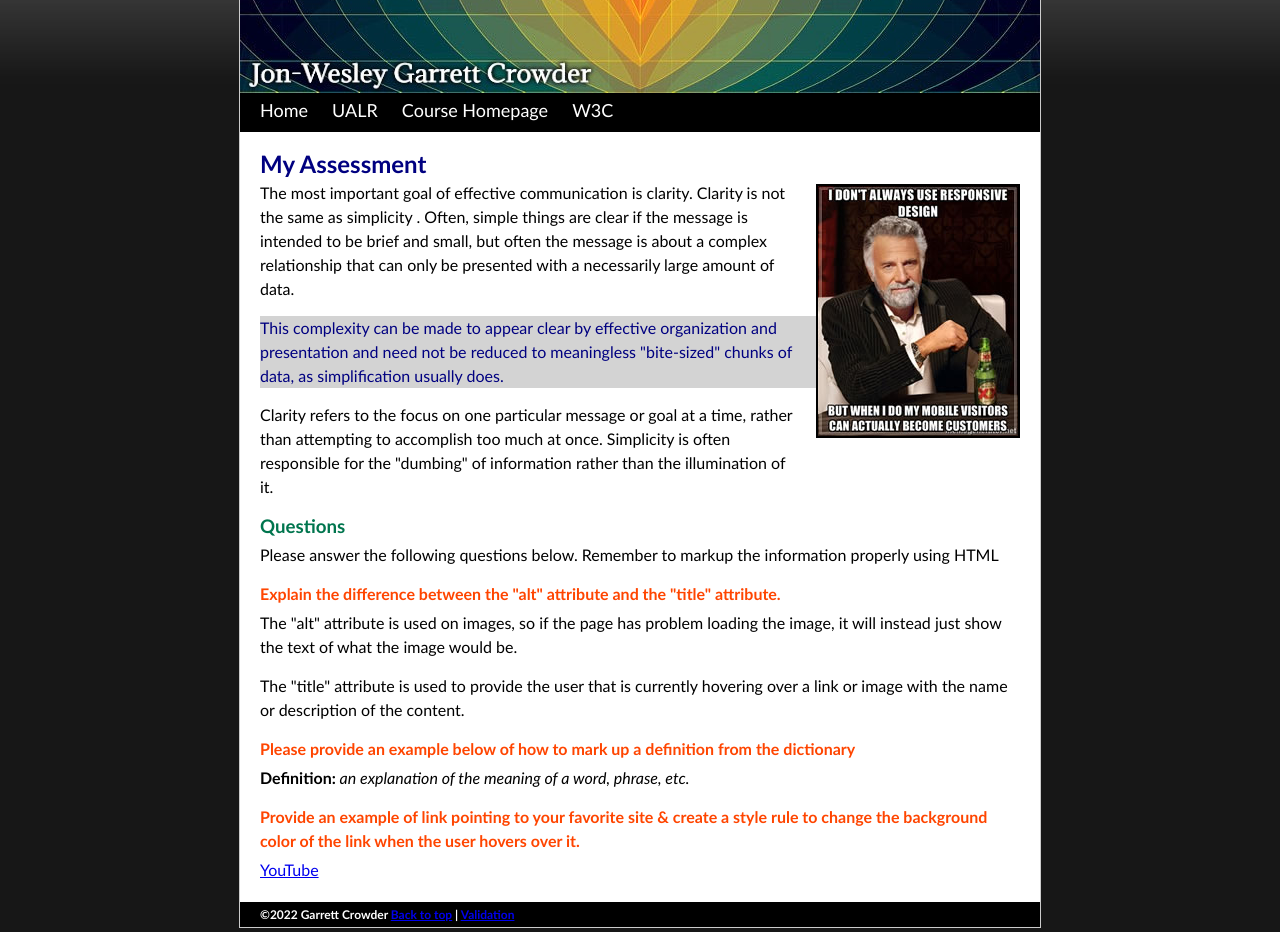
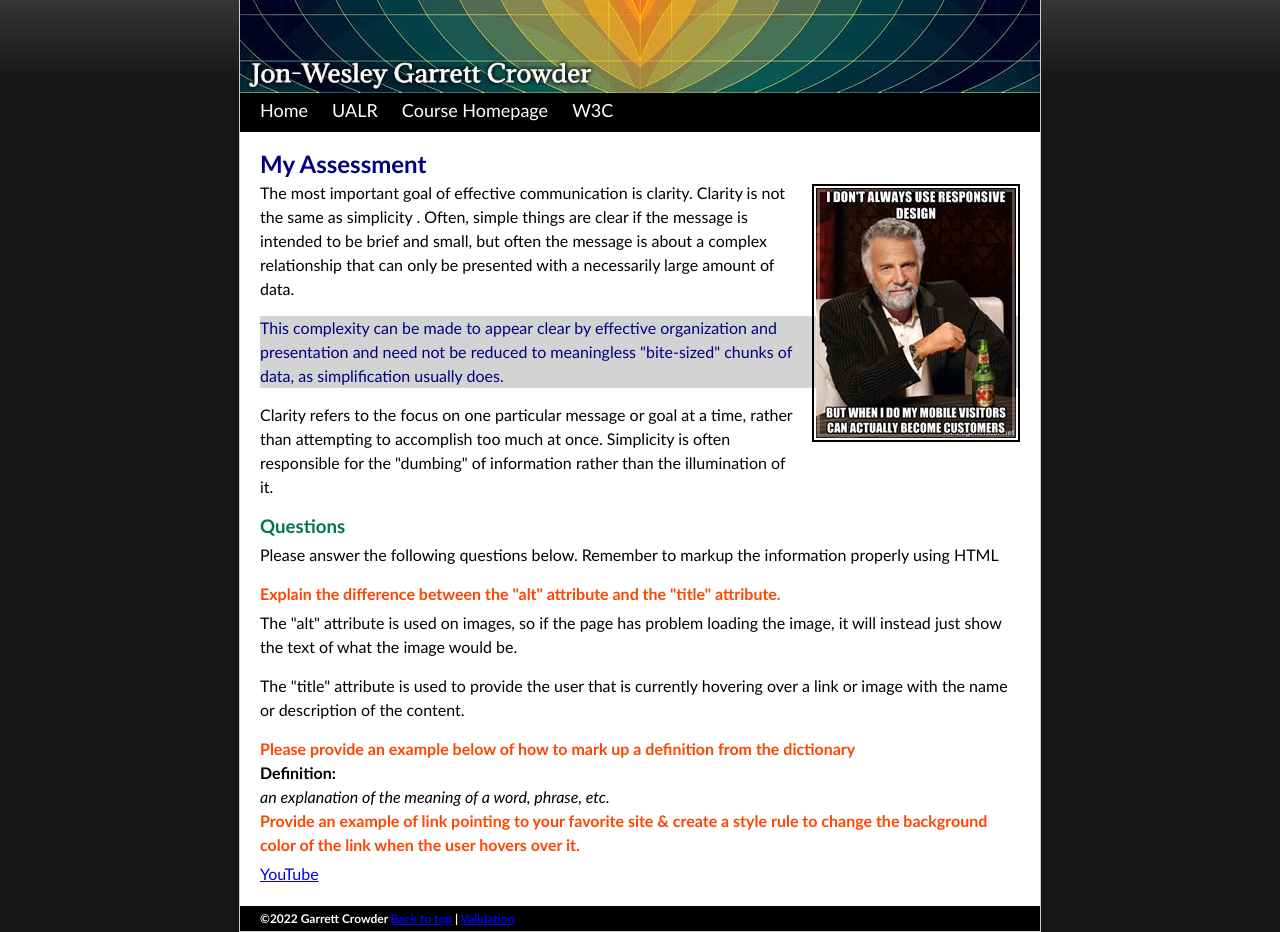
Before and after one commit to HyperSpeedy11/ifsc-3342-jcrowder, a plain HTML site: page pre-assessment/index.html in a window 1280 px wide. Shown: the part 68-1000 px from the top of the page. Drawn offline with Linux system fonts and the light colour scheme.

Commit message:
Pre-assessment updated

```diff
--- a/pre-assessment/assets/styles/screen.css
+++ b/pre-assessment/assets/styles/screen.css
@@ -2,15 +2,12 @@
 	margin: 0px;
 	padding: 0px;
 }
-html{
+body {
+	text-align: center;
+	font-family: "Trebuchet MS", Arial, Helvetica, sans-serif;
 	background-image: url("../images/bg-tile.jpg");
 	background-repeat: repeat-x;
 	background-color: #171717;
-}
-
-body {
-	text-align: center;
-	font-family: "Trebuchet MS", Arial, Helvetica, sans-serif;
 	font-size: 16px;
 	line-height: 1.5em;
 }
@@ -24,12 +21,14 @@ body {
 	border: 1px solid #CCC;
 }
 #header {
+
+}
+#header h1 a {
 	background-image: url("../images/assessment-1-gcrowder.jpg");
+	display:block;
 	background-repeat: no-repeat;
 	height: 140px;
 	width: auto;
-}
-#header h1 a {
 	text-indent: 100%;
 	white-space: nowrap;
 	overflow: hidden;
@@ -92,6 +91,13 @@ body {
 	float: right;
 	margin: .5em 0 1em 1em;
 	border: 2px solid black;
+	padding: 2px;
+}
+dt {
+	font-weight: bold;
+}
+dd {
+	font-style: italic;
 }
 
 
--- a/pre-assessment/index.html
+++ b/pre-assessment/index.html
@@ -38,14 +38,16 @@
         <p>The &quot;title&quot; attribute is used to provide the user that is currently hovering over a link or image with the name or description of the content.</p>
 
         <h4>Please provide an example below of how to mark up a definition from the dictionary</h4>
-        <p><b>Definition:</b><i> an explanation of the meaning of a word, phrase, etc.</i></p>
-
+        <dl>
+          <dt>Definition:</dt>
+          <dd>an explanation of the meaning of a word, phrase, etc.</dd>
+        </dl>
         <h4>Provide an example of link pointing to your favorite site &amp; create a style rule to change the background color of the link when the user hovers over it. </h4>
         <p><a href="www.youtube.com">YouTube</a></p>
 
       </div>
       <div id="footer">
-        <h6>&copy;2022 Garrett Crowder&nbsp;<a href="#header" title="Go to top">Back to top</a>&nbsp;|&nbsp;<a href="https://validator.w3.org/nu/?doc=https%3A%2F%2Fhyperspeedy11.github.io%2Fifsc-3342-jcrowder%2Fpre-assessment%2Findex.html" title="Validation">Validation</a></h6>
+        <h6>&copy;2022 Garrett Crowder&nbsp;<a href="#top" title="Go to top">Back to top</a>&nbsp;|&nbsp;<a href="https://validator.w3.org/nu/?doc=https%3A%2F%2Fhyperspeedy11.github.io%2Fifsc-3342-jcrowder%2Fpre-assessment%2Findex.html" title="Validation">Validation</a></h6>
       </div>
     </div>
   </body>
```
